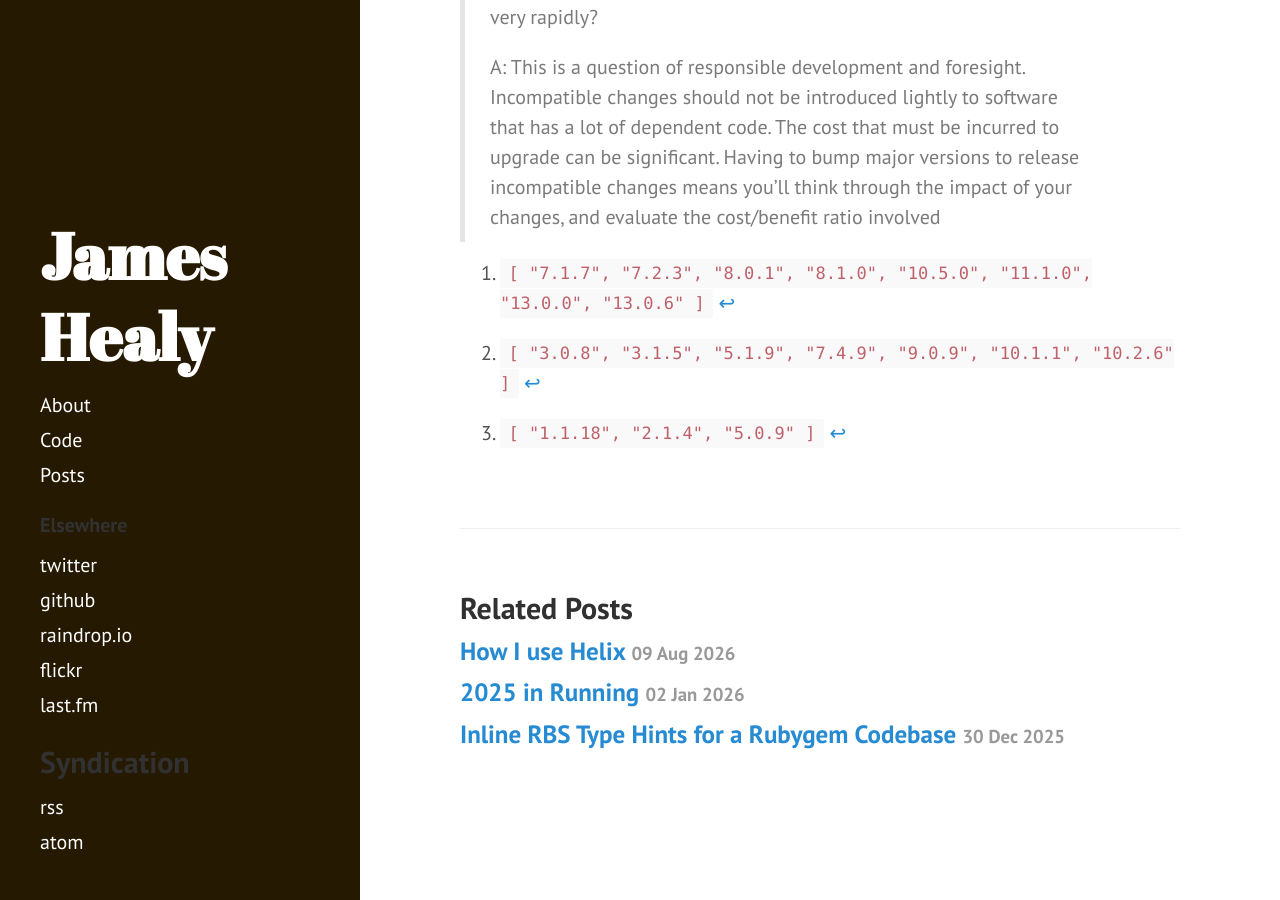
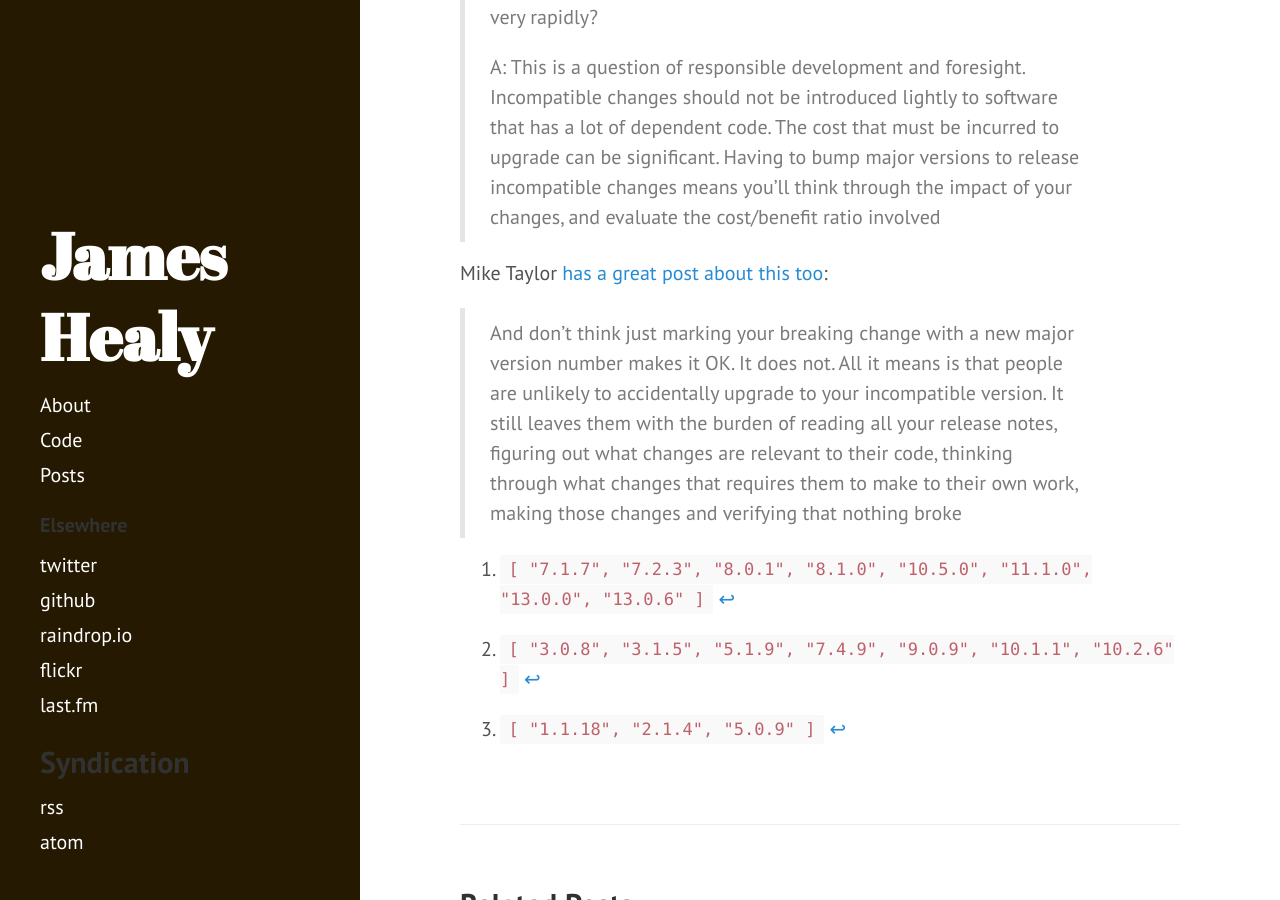
Before and after one commit to yob/yob.github.com, a Jekyll site: the page built from _posts/2026-09-01-major-version-bumps.markdown, in a window 1280 px wide and 900 px high, scrolled down 2277 px. Built offline with Jekyll 4.4.1, drawn with Linux system fonts in a browser that asks for light colours.

Commit message:
major versions post: add link to Mike Taylor's post
great complimentary content

```diff
--- a/_posts/2026-09-01-major-version-bumps.markdown
+++ b/_posts/2026-09-01-major-version-bumps.markdown
@@ -79,6 +79,15 @@ If you're a specification fan, [semver.org](https://semver.org/) has you covered
 > incompatible changes means you’ll think through the impact of your changes, and evaluate
 > the cost/benefit ratio involved
 
+Mike Taylor [has a great post about this too](https://reprog.wordpress.com/2023/12/27/semantic-versioning-is-a-terrible-mistake/):
+
+> And don’t think just marking your breaking change with a new major version
+> number makes it OK. It does not. All it means is that people are unlikely to
+> accidentally upgrade to your incompatible version. It still leaves them with the
+> burden of reading all your release notes, figuring out what changes are relevant
+> to their code, thinking through what changes that requires them to make to their
+> own work, making those changes and verifying that nothing broke
+
 [^1]: `[ "7.1.7", "7.2.3", "8.0.1", "8.1.0", "10.5.0", "11.1.0", "13.0.0", "13.0.6" ]`
 [^2]: `[ "3.0.8", "3.1.5", "5.1.9", "7.4.9", "9.0.9", "10.1.1", "10.2.6" ]`
 [^3]: `[ "1.1.18", "2.1.4", "5.0.9" ]`
```
